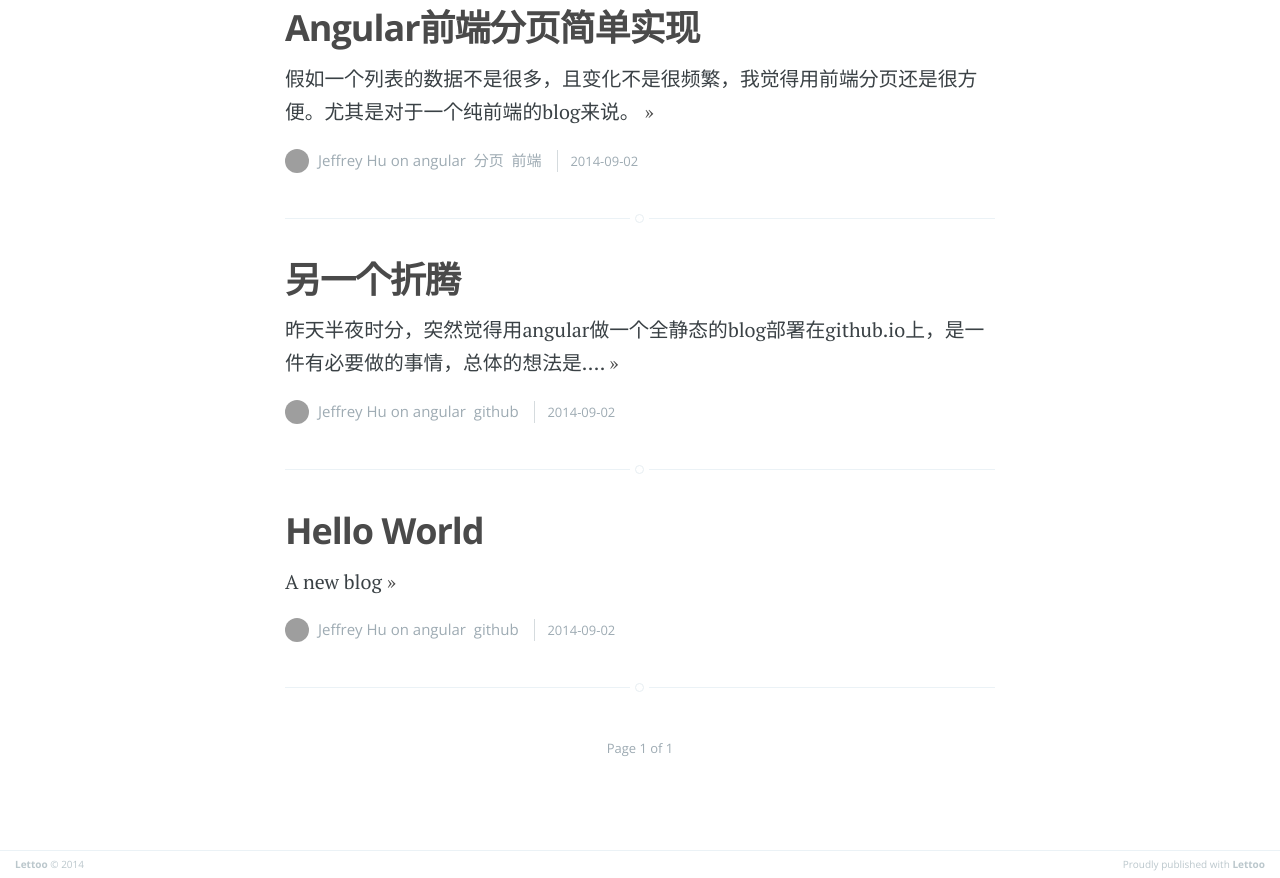
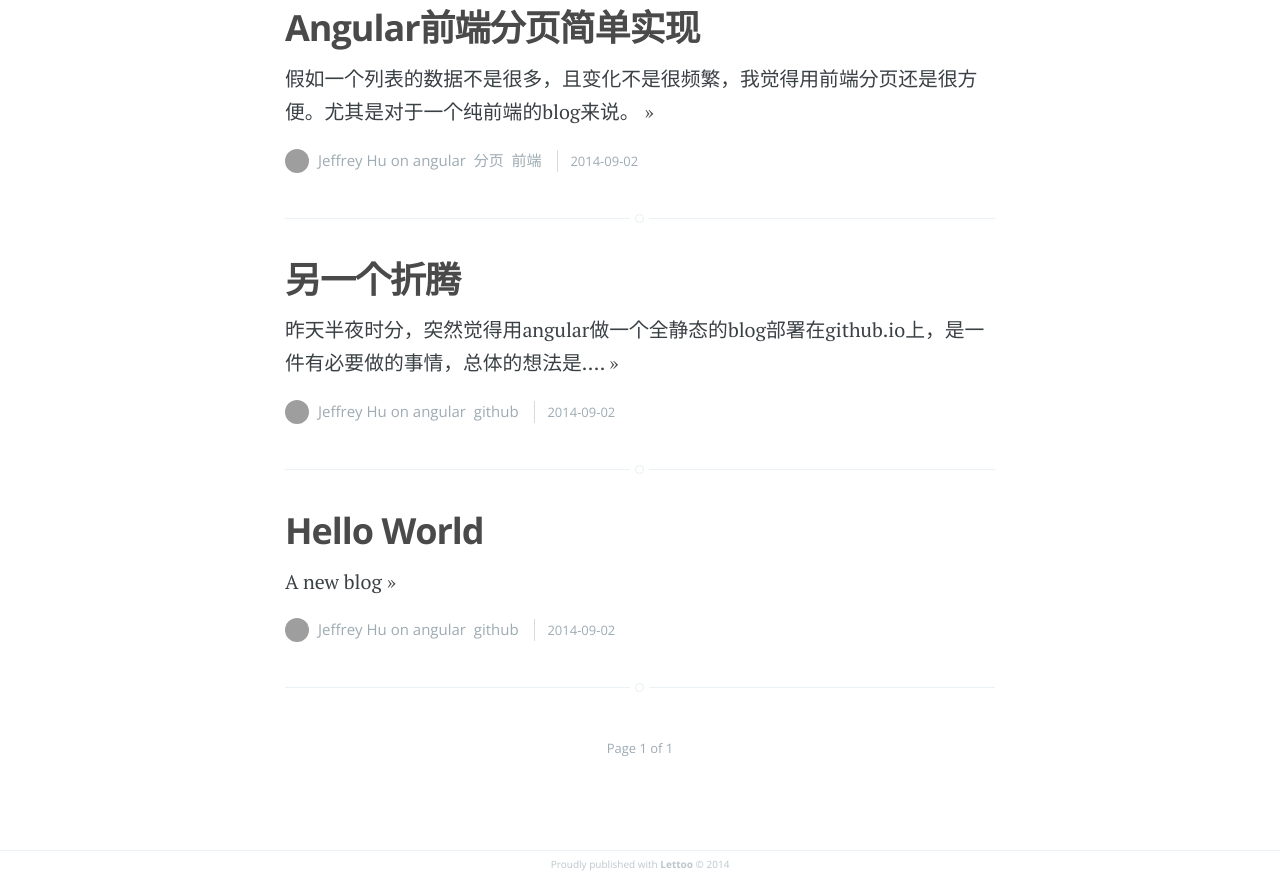
Before and after one commit to lettoosoft/lettoosoft.github.io, a plain HTML site: page index.html in a window 1280 px wide. Shown: the part 581-1459 px from the top of the page. Drawn offline with nearby package versions, Linux system fonts and the light colour scheme; grey boxes are pictures that could not be loaded.

Commit message:
更新footer布局

```diff
--- a/css/screen.css
+++ b/css/screen.css
@@ -1432,8 +1432,8 @@ body:not(.post-template) .post-title {
 .poweredby {
     display: block;
     width: 45%;
-    float: right;
-    text-align: right;
+    margin:0 auto;
+    text-align: center;
 }
 
 .copyright {
--- a/index.html
+++ b/index.html
@@ -43,8 +43,7 @@
 <div ng-view></div>
 
 <footer class="site-footer clearfix">
-    <section class="copyright"><a href="/">{{app.title}}</a> &copy; 2014</section>
-    <section class="poweredby">Proudly published with <a href="{{app.web_url}}">{{app.title}}</a></section>
+    <section class="poweredby">Proudly published with <a href="{{app.web_url}}">{{app.title}}</a> &copy; 2014</section>
 </footer>
 
 <script src="/js/lib/jquery.js"></script>
```
